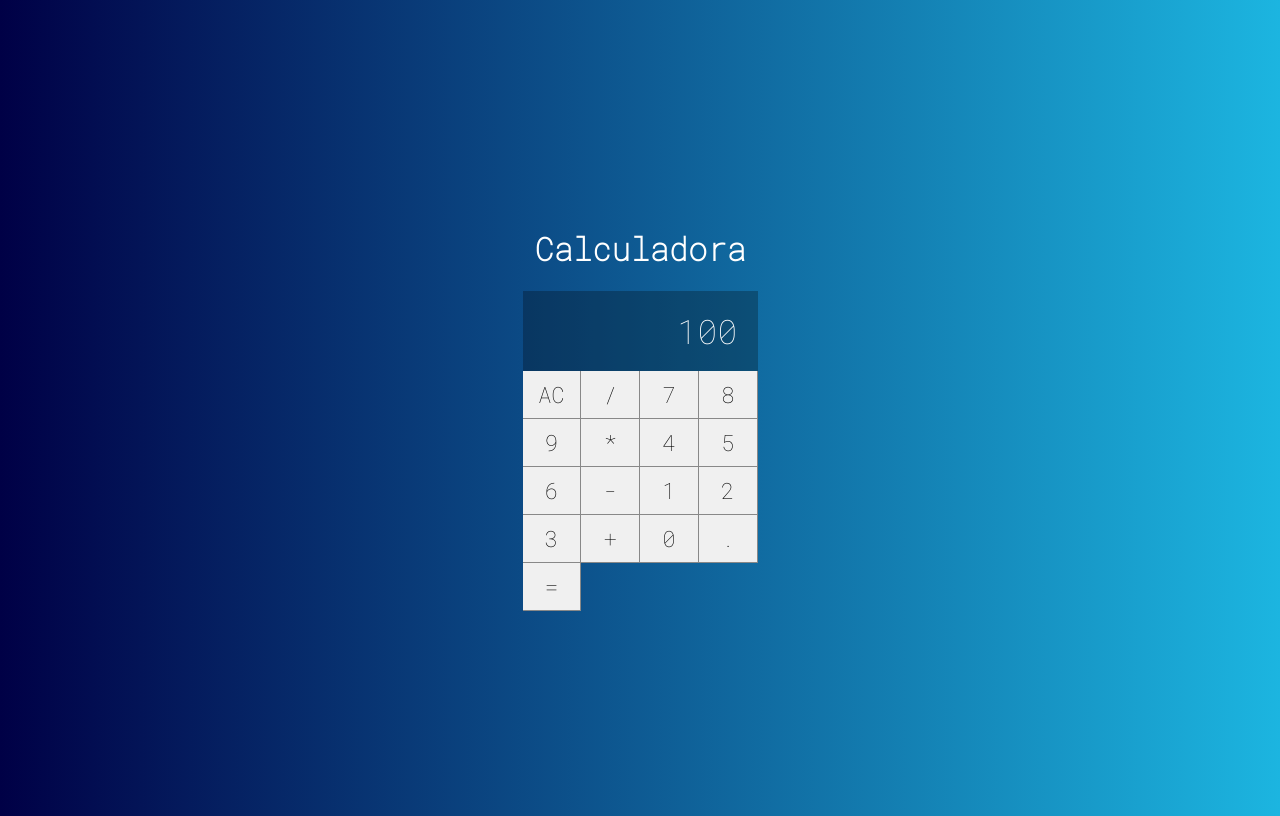
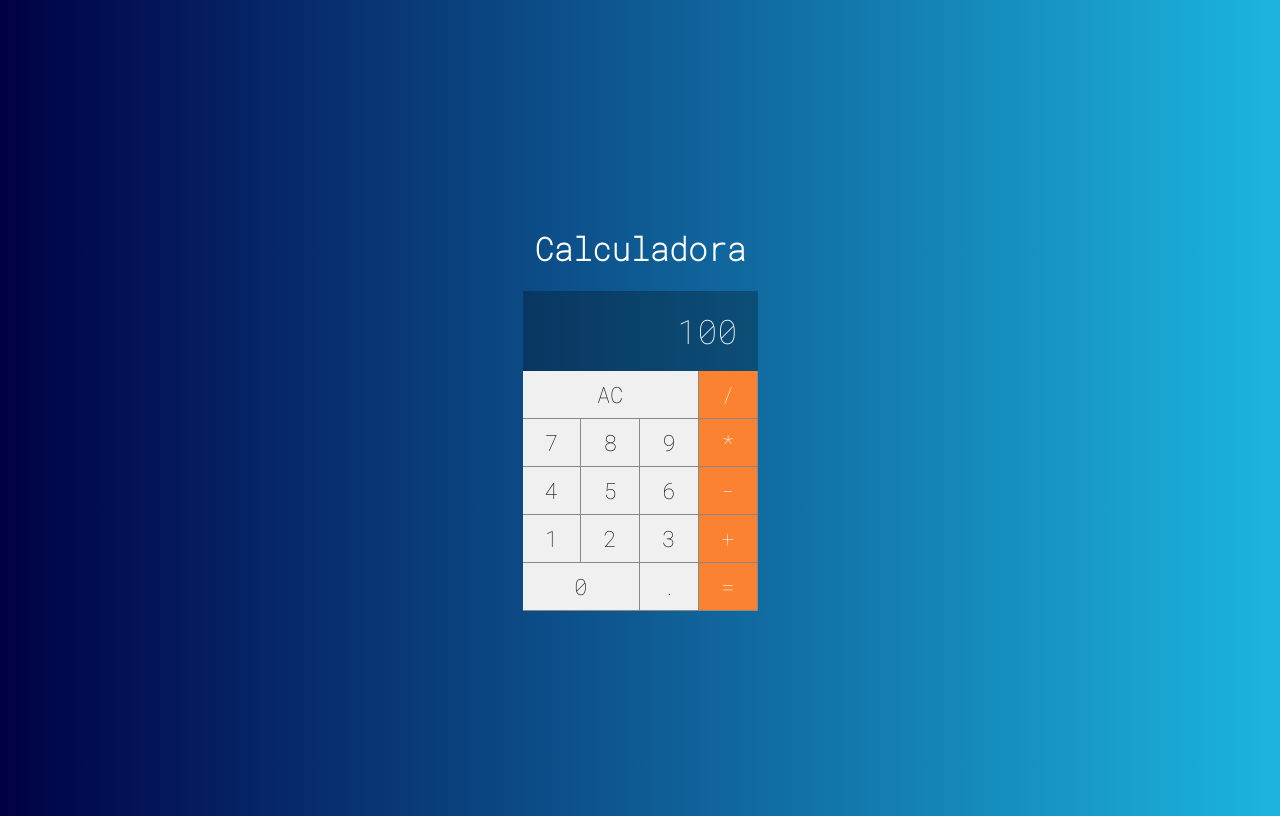
Before and after one commit to ManoelRodriguez/calculadora-react, a React (Create React App) app: page / in a window 1280 px wide. Built offline with nearby package versions, Linux system fonts and the light colour scheme.

Commit message:
Concluindo estilização dos botões

```diff
--- a/src/main/Calculator.jsx
+++ b/src/main/Calculator.jsx
@@ -2,29 +2,52 @@
 import Button from '../components/Button'
 import './Calculator.css'
 import Display from '../components/Display'
+import { clear } from '@testing-library/user-event/dist/clear'
 
 export default class Calculator extends Component {
+
+    constructor(props) {
+        super(props)
+
+        this.clearMemory = this.clearMemory.bind(this)
+        this.setOperation = this.setOperation.bind(this)
+        this.addDigit = this.addDigit.bind(this)
+    }
+
+    clearMemory() {
+        console.log('limpar')
+    }
+
+    setOperation(operation) {
+        console.log(operation)
+    }
+
+    addDigit(n) {
+        console.log(n)
+    }
+
     render() {
+
         return (
             <div className='calculator'>
                 <Display value={100} />
-                <Button label="AC" />
-                <Button label="/" />
-                <Button label="7" />
-                <Button label="8" />
-                <Button label="9" />
-                <Button label="*" />
-                <Button label="4" />
-                <Button label="5" />
-                <Button label="6" />
-                <Button label="-" />
-                <Button label="1" />
-                <Button label="2" />
-                <Button label="3" />
-                <Button label="+" />
-                <Button label="0" />
-                <Button label="." />
-                <Button label="=" />
+                <Button label="AC" click={this.clearMemory} triple />
+                <Button label="/" click={this.setOperation} operation />
+                <Button label="7" click={this.addDigit} />
+                <Button label="8" click={this.addDigit} />
+                <Button label="9" click={this.addDigit} />
+                <Button label="*" click={this.setOperation} operation />
+                <Button label="4" click={this.addDigit} />
+                <Button label="5" click={this.addDigit} />
+                <Button label="6" click={this.addDigit} />
+                <Button label="-" click={this.setOperation} operation />
+                <Button label="1" click={this.addDigit} />
+                <Button label="2" click={this.addDigit} />
+                <Button label="3" click={this.addDigit} />
+                <Button label="+" click={this.setOperation} operation />
+                <Button label="0" click={this.addDigit} double />
+                <Button label="." click={this.addDigit} />
+                <Button label="=" click={this.setOperation} operation />
 
             </div>
         )
```
